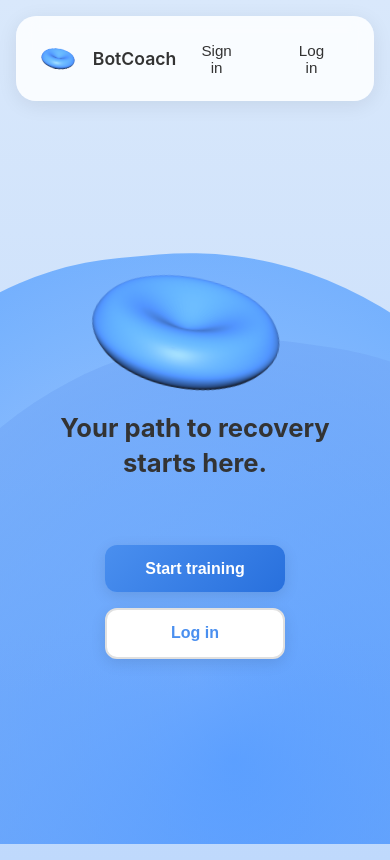
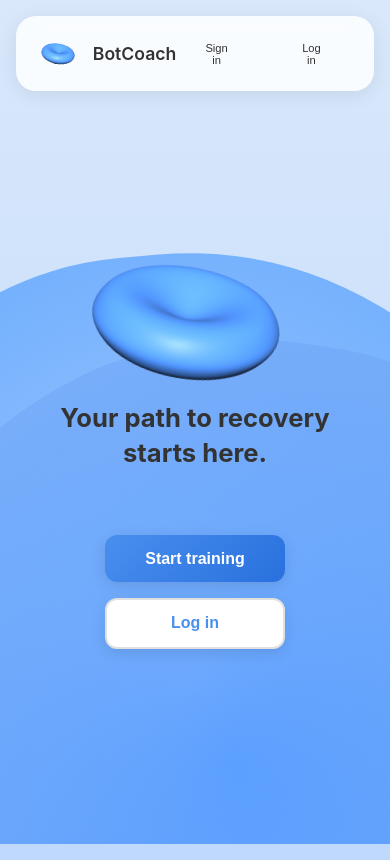
Before and after one commit to anfar09/SIIF2025_STR_Final_Website, a plain HTML site: page index.html in a window 390 px wide. Shown: the top 860 px of the page. Drawn offline with Linux system fonts and the light colour scheme.

Commit message:
fix iphone display

```diff
--- a/css/style.css
+++ b/css/style.css
@@ -337,6 +337,10 @@ h1 {
         width: 20px;
         height: 20px;
     }
+
+    .header-btn {
+    font-size: 0.7rem;
+    }
 }
 
 /* ขนาดปกติ */
```
